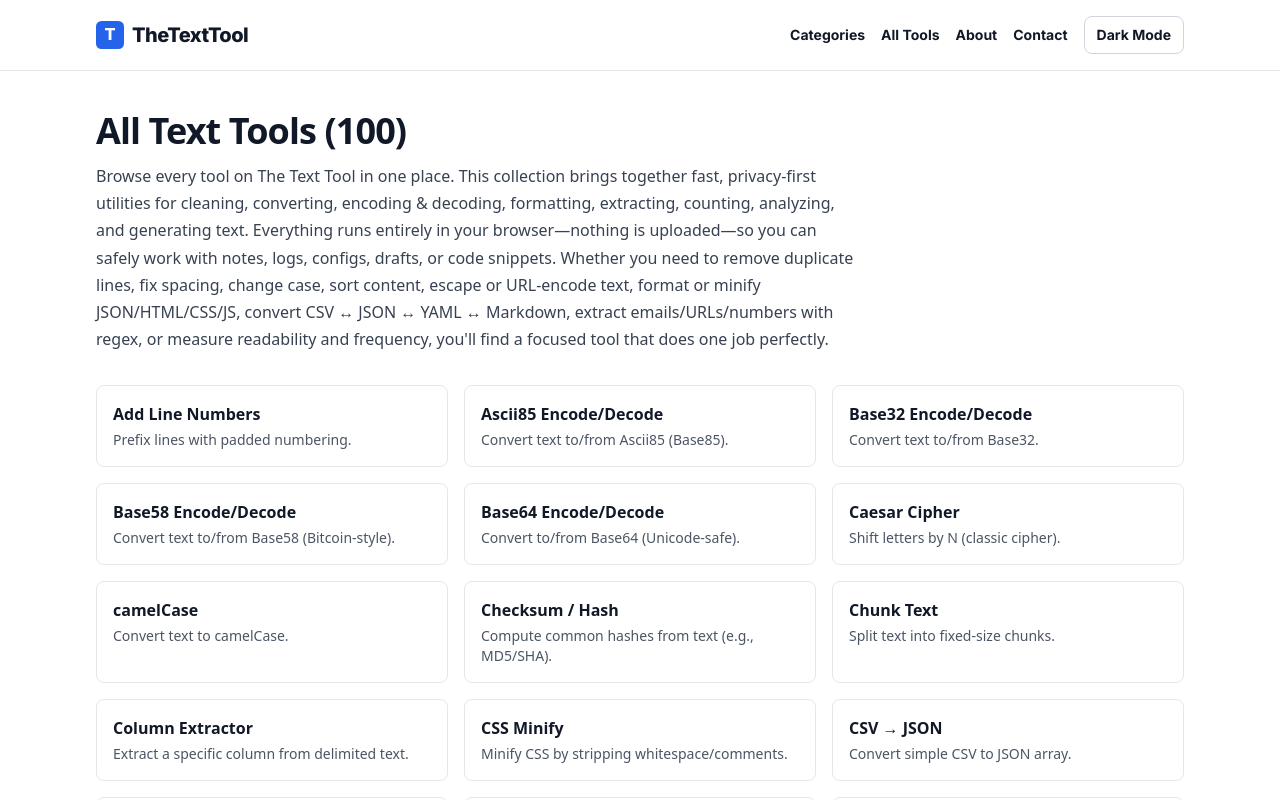
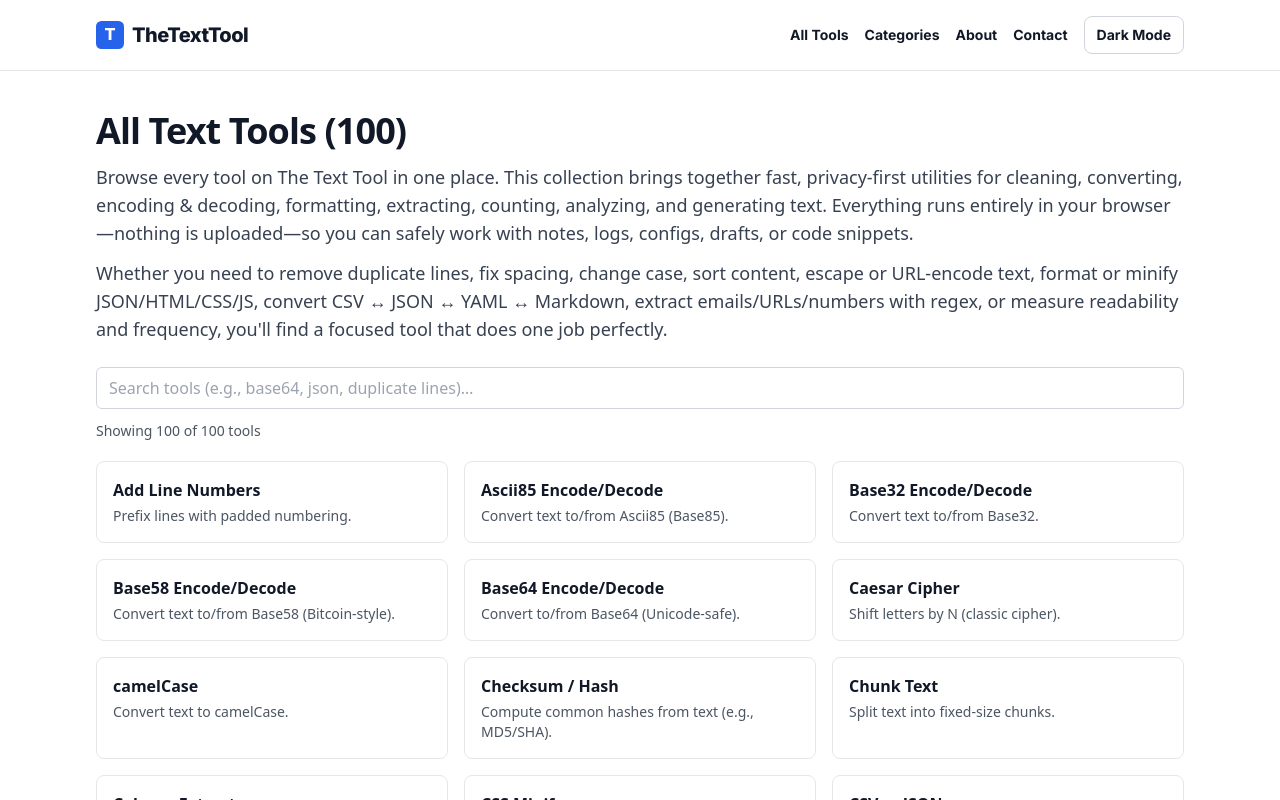
Before and after one commit to Mohammad-Buraq/texttool, a Next.js app: page /tools in a window 1280 px wide. Shown: the top 800 px of the page. Built offline with nearby package versions, Linux system fonts and the light colour scheme; no server answers.

Commit message:
Added all tools page

```diff
--- a/app/layout.jsx
+++ b/app/layout.jsx
@@ -39,8 +39,8 @@ export default function RootLayout({ children }) {
                 <div className="flex items-center gap-2 sm:gap-4">
                   {/* Desktop nav (unchanged on ≥640px) */}
                   <nav className={`hidden sm:flex items-center gap-4 text-sm ${inter.className}`}>
+                    <a className="hover:underline" href="/tools">All Tools</a>
                     <a className="hover:underline" href="/categories">Categories</a>
-                    <a className="hover:underline" href="/tools">All Tools</a>
                     <a className="hover:underline" href="/about">About</a>
                     <a className="hover:underline" href="/contact">Contact</a>
                     {/* Dark Mode stays in desktop row */}
--- a/app/tools/page.jsx
+++ b/app/tools/page.jsx
@@ -2,16 +2,29 @@
 import Link from "next/link";
 import { getAllTools } from "@/data/tools";
 import { getBaseUrl } from "@/lib/site";
+import ToolSearchGrid from "@/components/ToolSearchGrid";
+import { Suspense } from "react";
 
 export const metadata = {
   title: "All Text Tools — Free Online Text Utilities",
   description:
-    "Browse every tool on The Text Tool in one place. This collection brings together fast, privacy-first utilities for cleaning, converting, encoding & decoding, formatting, extracting, counting, analyzing, and generating plain text. Everything runs entirely in your browser—nothing is uploaded—so you can safely work with notes, logs, configs, drafts, or code snippets. Whether you need to remove duplicate lines, fix spacing, change case, sort content, escape or URL‑encode text, format or minify JSON/HTML/CSS/JS, convert CSV ↔ JSON ↔ YAML ↔ Markdown, extract emails/URLs/numbers with regex, or measure readability and frequency, you'll find a focused tool that does one job perfectly. Use this page to jump quickly to what you need, discover related utilities, and bookmark your favorites.",
+    "Browse every tool on The Text Tool in one place. This collection brings together fast, privacy-first utilities for cleaning, converting, encoding & decoding, formatting, extracting, counting, analyzing, and generating plain text. Everything runs entirely in your browser—nothing is uploaded—so you can safely work with notes, logs, configs, drafts, or code snippets. Whether you need to remove duplicate lines, fix spacing, change case, sort content, escape or URL‑encode text, format or minify JSON/HTML/CSS/JS, convert CSV ↔ JSON ↔ YAML ↔ Markdown, extract emails/URLs/numbers with regex, or measure readability and frequency, you'll find a focused tool that does one job perfectly.",
   alternates: { canonical: "/tools" },
 };
 
 export default function ToolsIndex() {
-  const tools = getAllTools().slice().sort((a, b) => a.name.localeCompare(b.name));
+  // ⚠️ Only pass serializable fields to the client component
+  const tools = getAllTools()
+    .map((t) => ({
+      slug: t.slug,
+      name: t.name,
+      description: t.description || "",
+      category: t.category || "",
+      tags: Array.isArray(t.tags) ? t.tags.join(" ") : "",
+      synonyms: Array.isArray(t.synonyms) ? t.synonyms.join(" ") : "",
+    }))
+    .sort((a, b) => a.name.localeCompare(b.name));
+
   const base = getBaseUrl();
 
   const itemListSchema = {
@@ -32,32 +45,28 @@ export default function ToolsIndex() {
         <h1 className="text-3xl md:text-4xl font-extrabold tracking-tight">
           All Text Tools ({tools.length})
         </h1>
-        <p className="mt-3 text-gray-700 dark:text-gray-300 max-w-3xl">
+        <p className="mt-3 text-gray-700 dark:text-gray-300 md:text-lg leading-relaxed max-w-none">
           Browse every tool on The Text Tool in one place. This collection brings together fast, privacy-first utilities
           for cleaning, converting, encoding & decoding, formatting, extracting, counting, analyzing, and generating text.
           Everything runs entirely in your browser—nothing is uploaded—so you can safely work with notes, logs, configs,
-          drafts, or code snippets. Whether you need to remove duplicate lines, fix spacing, change case, sort content,
+          drafts, or code snippets.
+        </p>
+        <p className="mt-3 text-gray-700 dark:text-gray-300 md:text-lg leading-relaxed max-w-none">
+          Whether you need to remove duplicate lines, fix spacing, change case, sort content,
           escape or URL‑encode text, format or minify JSON/HTML/CSS/JS, convert CSV ↔ JSON ↔ YAML ↔ Markdown, extract
           emails/URLs/numbers with regex, or measure readability and frequency, you'll find a focused tool that does one
           job perfectly.
         </p>
+
+        {/* Search */}
+        <div className="mt-6">
+          <Suspense fallback={null}>
+            <ToolSearchGrid tools={tools} />
+          </Suspense>
+        </div>
       </header>
 
-      <div className="grid gap-4 sm:grid-cols-2 lg:grid-cols-3">
-        {tools.map((t) => (
-          <Link
-            key={t.slug}
-            href={`/tools/${t.slug}`}
-            className="rounded-lg border border-gray-200 dark:border-gray-800 p-4 hover:bg-gray-50 dark:hover:bg-gray-900 transition"
-          >
-            <div className="font-semibold">{t.name}</div>
-            <div className="text-sm text-gray-600 dark:text-gray-300 mt-1">
-              {t.description}
-            </div>
-          </Link>
-        ))}
-      </div>
-
+      {/* Static schema describing the full list */}
       <script
         type="application/ld+json"
         dangerouslySetInnerHTML={{ __html: JSON.stringify(itemListSchema) }}
--- /dev/null
+++ b/components/ToolSearchGrid.jsx
@@ -0,0 +1,55 @@
+// components/ToolSearchGrid.jsx
+'use client';
+
+import Link from "next/link";
+import { useMemo, useState } from "react";
+
+export default function ToolSearchGrid({ tools }) {
+  const [q, setQ] = useState("");
+
+  const filtered = useMemo(() => {
+    const needle = q.trim().toLowerCase();
+    if (!needle) return tools;
+    return tools.filter((t) => {
+      const hay = `${t.name} ${t.description} ${t.category} ${t.tags} ${t.synonyms}`.toLowerCase();
+      return hay.includes(needle);
+    });
+  }, [q, tools]);
+
+  return (
+    <>
+      <label htmlFor="tool-search" className="sr-only">Search tools</label>
+      <input
+        id="tool-search"
+        type="search"
+        value={q}
+        onChange={(e) => setQ(e.target.value)}
+        placeholder="Search tools (e.g., base64, json, duplicate lines)…"
+        className="w-full rounded-md border border-gray-300 dark:border-gray-700 bg-white/70 dark:bg-gray-900/60 px-3 py-2 outline-none focus:ring-2 focus:ring-blue-500"
+      />
+      <div className="mt-3 text-sm text-gray-600 dark:text-gray-400">
+        Showing <span className="font-medium">{filtered.length}</span> of {tools.length} tools
+      </div>
+
+      <div className="mt-5 grid gap-4 sm:grid-cols-2 lg:grid-cols-3">
+        {filtered.map((t) => (
+          <Link
+            key={t.slug}
+            href={`/tools/${t.slug}`}
+            className="rounded-lg border border-gray-200 dark:border-gray-800 p-4 hover:bg-gray-50 dark:hover:bg-gray-900 transition"
+          >
+            <div className="font-semibold">{t.name}</div>
+            <div className="text-sm text-gray-600 dark:text-gray-300 mt-1">
+              {t.description}
+            </div>
+          </Link>
+        ))}
+        {filtered.length === 0 && (
+          <div className="col-span-full text-gray-600 dark:text-gray-400">
+            No tools match “{q}”. Try another keyword.
+          </div>
+        )}
+      </div>
+    </>
+  );
+}
```
